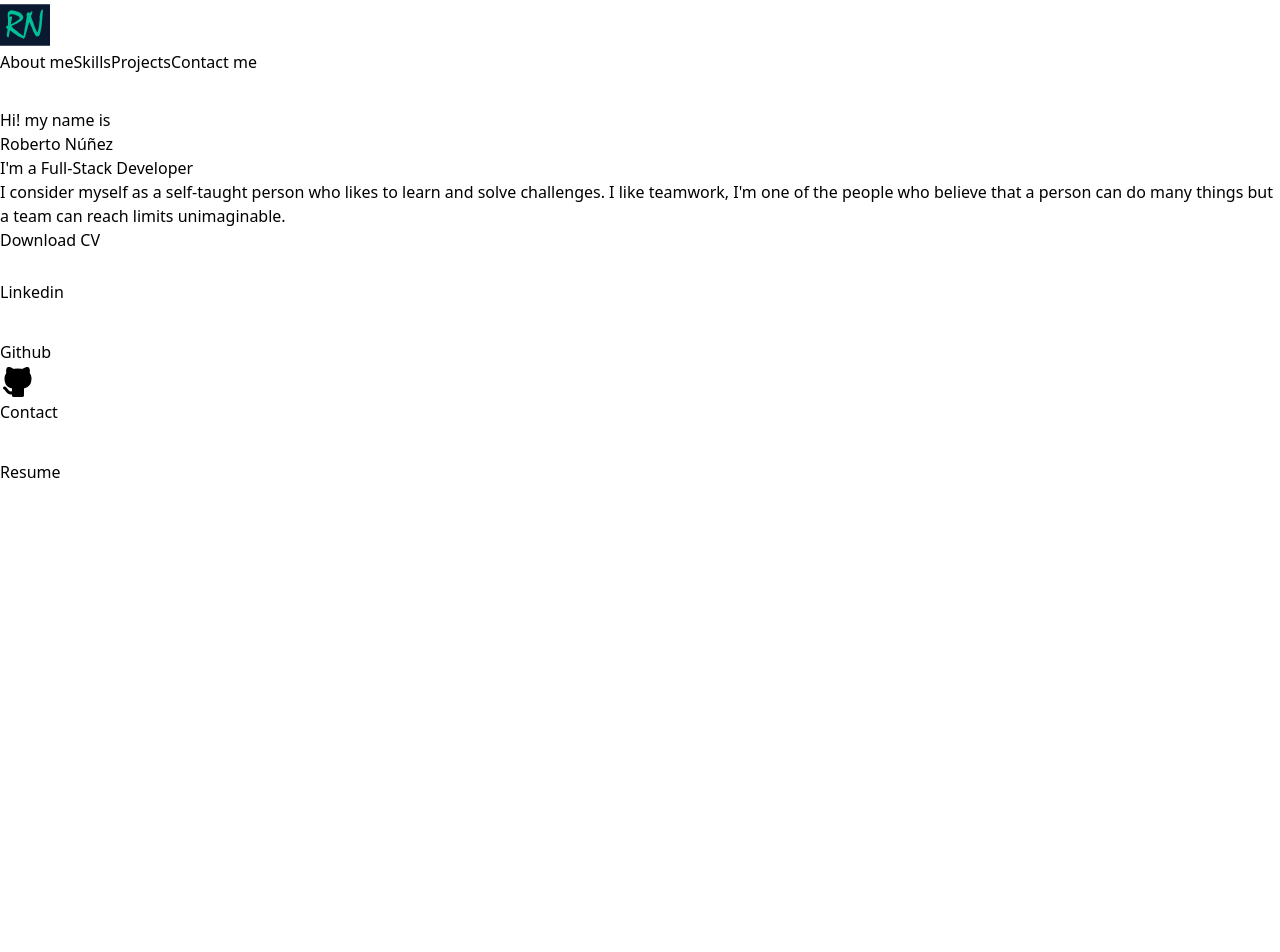
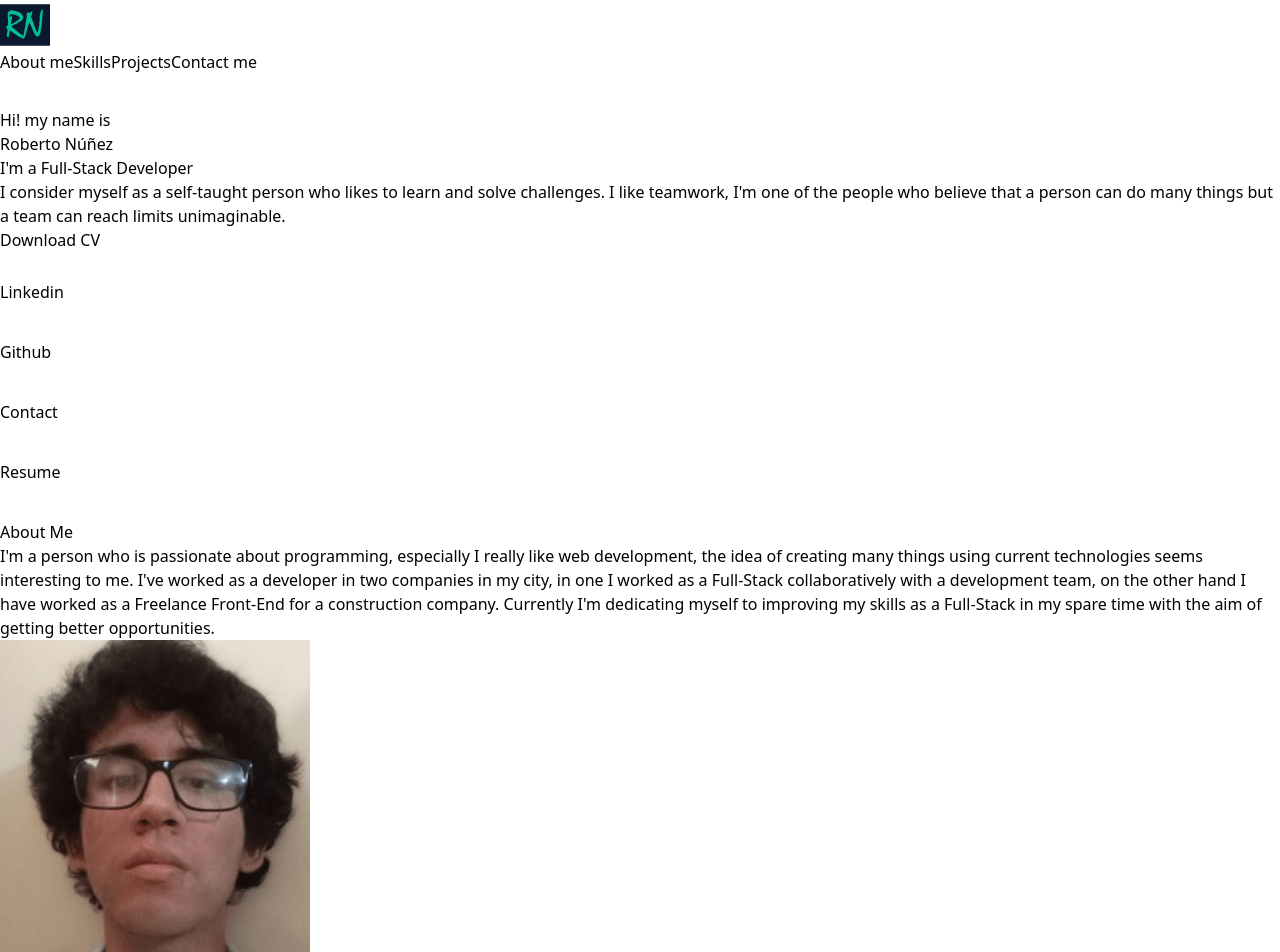
Before and after one commit to RoberthNC/new-portfolio, a React (Vite) app: page / in a window 1280 px wide. Shown: the top 952 px of the page. Before the commit the page ends 800 px from the top, so only its background shows below. Built offline with nearby package versions, Linux system fonts and the light colour scheme.

Commit message:
About section has been finished

```diff
--- a/index.html
+++ b/index.html
@@ -4,7 +4,7 @@
     <meta charset="UTF-8" />
     <meta name="viewport" content="width=device-width, initial-scale=1.0" />
     <meta name="description" content="This is my new portfolio including a Dark Version">
-    <title>My New Portfolio</title>
+    <title>My Portfolio</title>
   </head>
   <body>
     <div id="root"></div>
--- /dev/null
+++ b/src/components/AboutMe.jsx
@@ -0,0 +1,19 @@
+import ProfilePhoto from "../assets/img/Photo.png"
+
+const AboutMe = () => {
+  return (
+    <div className="bg-[#0a192f] h-screen flex flex-row items-center justify-center gap-x-10 gap-y-5 px-5 sm:px-[10%]">
+      <div className="flex flex-col gap-y-5 sm:items-end">
+        <p className="text-blue-100 w-[142px] text-3xl font-bold border-b-[3px] border-[#01be96] py-[5px] sm:text-right">About Me</p>
+        <p className="text-gray-500 text-base text-justify sm:text-right">
+            I'm a person who is passionate about programming, especially I really like web development, the idea of creating many things using current technologies seems interesting to me.
+            I've worked as a developer in two companies in my city, in one I worked as a Full-Stack collaboratively with a development team, on the other hand I have worked as a Freelance Front-End for a construction company.
+            Currently I'm dedicating myself to improving my skills as a Full-Stack in my spare time with the aim of getting better opportunities.
+        </p>
+      </div>
+      <img src={ ProfilePhoto } alt="Profile Photo" className="h-60 w-60 hidden sm:inline" />
+    </div>
+  )
+}
+
+export default AboutMe
--- a/src/components/Aside.jsx
+++ b/src/components/Aside.jsx
@@ -6,19 +6,19 @@ import Resume from "../assets/icons/resume.svg"
 const Aside = () => {
   return (
     <div className="hidden sm:block sm:fixed sm:left-0 sm:top-[35%]">
-        <a href="#" className="text-lg w-[150px] bg-blue-500 flex text-white justify-between items-center gap-3 p-3 ml-[-100px] hover:ml-0 duration-700">
+        <a href="#" className="text-base w-[150px] bg-blue-500 flex text-white justify-between items-center gap-3 p-3 ml-[-90px] hover:ml-0 duration-700">
             Linkedin
             <img src={ LinkedIn } alt="Linkedin icon" />
         </a>
-        <a href="#" className="text-lg w-[150px] bg-gray-900 flex text-white justify-between items-center gap-3 p-3 ml-[-100px] hover:ml-0 duration-700">
+        <a href="#" className="text-base w-[150px] bg-gray-900 flex text-white justify-between items-center gap-3 p-3 ml-[-90px] hover:ml-0 duration-700">
             Github
             <img src={ Github } alt="Github icon" />
         </a>
-        <a href="#" className="text-lg w-[150px] bg-green-600 flex text-white justify-between items-center gap-3 p-3 ml-[-100px] hover:ml-0 duration-700">
+        <a href="#" className="text-base w-[150px] bg-green-600 flex text-white justify-between items-center gap-3 p-3 ml-[-90px] hover:ml-0 duration-700">
             Contact
             <img src={ Contact } alt="Contact icon" />
         </a>
-        <a href="#" className="text-lg w-[150px] bg-gray-500 flex text-white justify-between items-center gap-3 p-3 ml-[-100px] hover:ml-0 duration-700">
+        <a href="#" className="text-base w-[150px] bg-gray-500 flex text-white justify-between items-center gap-3 p-3 ml-[-90px] hover:ml-0 duration-700">
             Resume
             <img src={ Resume } alt="Resume icon" />
         </a>
--- a/src/components/Main.jsx
+++ b/src/components/Main.jsx
@@ -3,6 +3,7 @@ import Modal from "./Modal"
 import Navbar from "./Navbar"
 import Presentation from "./Presentation"
 import Aside from "./Aside"
+import AboutMe from "./AboutMe"
 
 const Main = () => {
 
@@ -14,6 +15,7 @@ const Main = () => {
             <Navbar />
             <Presentation />
             <Aside />
+            <AboutMe />
         </>
     )
 }
```
Also changed, not shown: src/assets/icons/github.svg, src/assets/img/Photo.png (added).
